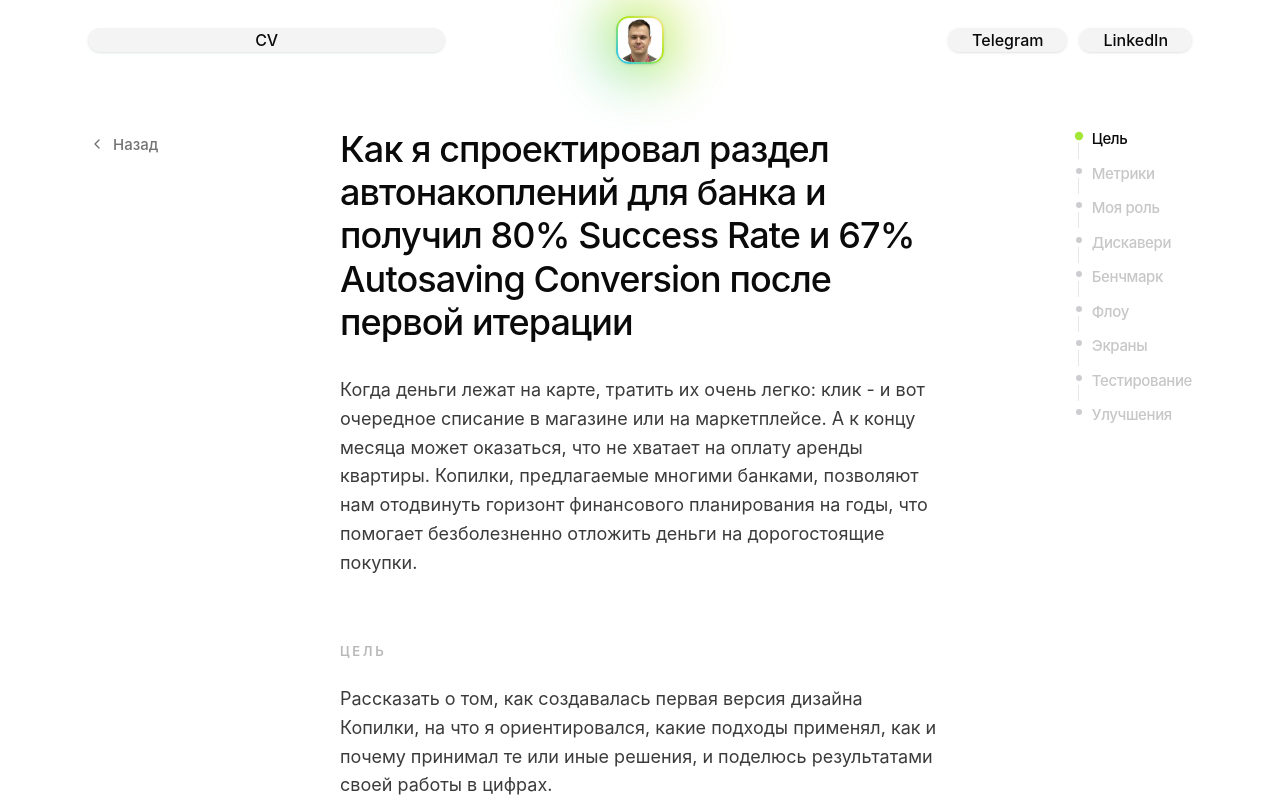
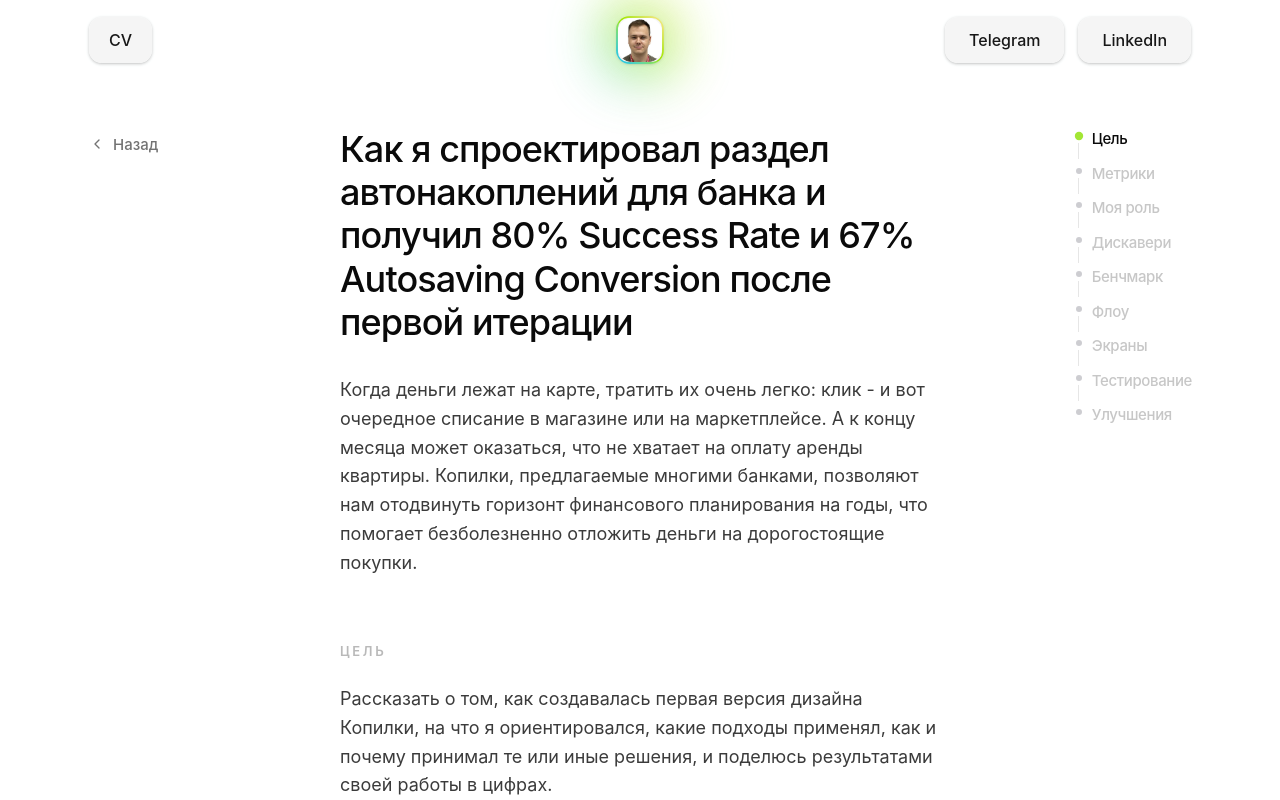
Before and after one commit to Patttar/mysite, a React (Vite) app: page /#/case in a window 1280 px wide. Shown: the top 800 px of the page. Built offline with nearby package versions, Linux system fonts and the light colour scheme.

Commit message:
revert: rollback to ea3939e (no sidebar, old header style)

```diff
--- a/src/pages/Case.tsx
+++ b/src/pages/Case.tsx
@@ -3,7 +3,7 @@ import { Button } from '@/components/ui/button';
 import { Avatar, AvatarFallback, AvatarImage } from '@/components/ui/avatar';
 import { motion, useMotionValue, useSpring, useTransform, useScroll, useMotionValueEvent, AnimatePresence } from 'framer-motion';
 import { useEffect, useState } from 'react';
-import { ChevronLeft } from 'lucide-react';
+import { ChevronLeft, Clock } from 'lucide-react';
 
 
 const BASE = import.meta.env.BASE_URL;
@@ -13,7 +13,7 @@ const cases = [
   { id: 2, title: 'Как я увеличил глубину заполнения профиля на 19% и неожиданно увеличил среднее время нахождения на странице на 40 секунд', banner: 'case-2/banner 2.jpg', year: '2025', category: 'Medtech' },
 ];
 
-const cvLink = "https://drive.google.com/file/d/16SvIEKFocc-TtIjtdFbAKn3X6EoyviGs/view?pli=1";
+const cvLink = "https://drive.google.com/file/d/1uA0-bED04z8XAIxBwQitAmk-YSQpC2HM/view?pli=1";
 
 const TelegramIcon = () => (
   <svg width="24" height="24" viewBox="0 0 24 24" fill="none" xmlns="http://www.w3.org/2000/svg" className="text-foreground">
@@ -21,41 +21,21 @@ const TelegramIcon = () => (
   </svg>
 );
 
+const LongTextIcon = () => (
+  <svg width="14" height="14" viewBox="0 0 24 24" fill="none" stroke="currentColor" strokeWidth="2.5" strokeLinecap="round" strokeLinejoin="round">
+    <line x1="3" y1="5" x2="21" y2="5" />
+    <line x1="3" y1="10" x2="21" y2="10" />
+    <line x1="3" y1="15" x2="21" y2="15" />
+    <line x1="3" y1="20" x2="21" y2="20" />
+  </svg>
+);
 
-const HeaderButton = ({ children, href, isSocial = false }: { children: React.ReactNode; href: string; isSocial?: boolean }) => {
-  const [isHovered, setIsHovered] = useState(false);
-
-  return (
-    <Button
-      variant="secondary"
-      asChild
-      className={`rounded-xl h-12 font-medium bg-secondary transition-all text-base shadow-sm flex items-center justify-center p-0 overflow-hidden relative border-none ${isSocial ? 'w-12 md:w-auto md:px-6' : 'px-5'}`}
-      onMouseEnter={() => setIsHovered(true)}
-      onMouseLeave={() => setIsHovered(false)}
-    >
-      <a href={href} target="_blank" rel="noreferrer" className="relative z-10 w-full h-full flex items-center justify-center">
-        <motion.div
-          className="absolute inset-0 z-[-1]"
-          animate={{
-            background: isHovered
-              ? "linear-gradient(225deg, #fde68a 0%, #a3e635 45%, #38bdf8 100%)"
-              : "rgba(244, 244, 245, 1)" // secondary color
-          }}
-          transition={{ duration: 0.2 }}
-        />
-        <motion.div
-          className="flex items-center justify-center gap-2 w-full h-full"
-          animate={{
-            color: isHovered ? "#ffffff" : "#09090b" // foreground color
-          }}
-          transition={{ duration: 0.2 }}
-        >
-          {children}
-        </motion.div>
-      </a>
-    </Button>
+const ShortTextIcon = () => (
+  <svg width="14" height="14" viewBox="0 0 24 24" fill="none" stroke="currentColor" strokeWidth="2.5" strokeLinecap="round" strokeLinejoin="round">
+    <line x1="3" y1="8" x2="21" y2="8" />
+    <line x1="3" y1="16" x2="21" y2="16" />
+  </svg>
 );
-};
 
 const LinkedinIcon = () => (
   <svg width="24" height="24" viewBox="0 0 24 24" fill="none" xmlns="http://www.w3.org/2000/svg" className="text-foreground fill-current">
@@ -115,6 +95,12 @@ export default function Case() {
     }
   }, []);
 
+  // Save toggle state
+  const handleToggleVersion = () => {
+    const newVal = !isShortVersion;
+    setIsShortVersion(newVal);
+    localStorage.setItem('case_short_version', String(newVal));
+  };
 
   useEffect(() => {
     window.scrollTo(0, 0);
@@ -199,9 +185,9 @@ export default function Case() {
       >
         <div className="grid grid-cols-3 items-center max-w-6xl mx-auto px-4 md:px-6 w-full gap-4">
           <div className="flex justify-start">
-            <HeaderButton href={cvLink}>
-              CV
-            </HeaderButton>
+            <Button variant="secondary" asChild className="rounded-xl px-5 h-12 font-medium bg-secondary hover:bg-secondary/80 transition-all text-base shadow-sm">
+              <a href={cvLink} target="_blank" rel="noreferrer">CV</a>
+            </Button>
           </div>
 
           <div className="flex justify-center items-center relative h-12">
@@ -260,14 +246,18 @@ export default function Case() {
           </div>
 
           <div className="flex justify-end gap-2 md:gap-3">
-            <HeaderButton href="https://t.me/Anton_3223" isSocial>
+            <Button variant="secondary" asChild className="rounded-xl h-12 w-12 md:w-auto md:px-6 font-medium bg-secondary hover:bg-secondary/80 transition-all text-base shadow-sm flex items-center justify-center p-0">
+              <a href="https://t.me/Anton_3223" target="_blank" rel="noreferrer">
                 <span className="hidden md:inline">Telegram</span>
                 <span className="md:hidden flex items-center justify-center"><TelegramIcon /></span>
-            </HeaderButton>
-            <HeaderButton href="https://www.linkedin.com/in/anton-karpuk-3a7727180/" isSocial>
+              </a>
+            </Button>
+            <Button variant="secondary" asChild className="rounded-xl h-12 w-12 md:w-auto md:px-6 font-medium bg-secondary hover:bg-secondary/80 transition-all text-base shadow-sm flex items-center justify-center p-0">
+              <a href="https://www.linkedin.com/in/anton-karpuk-3a7727180/" target="_blank" rel="noreferrer">
                 <span className="hidden md:inline">LinkedIn</span>
                 <span className="md:hidden flex items-center justify-center"><LinkedinIcon /></span>
-            </HeaderButton>
+              </a>
+            </Button>
           </div>
         </div>
       </motion.header>
--- a/src/pages/Home.tsx
+++ b/src/pages/Home.tsx
@@ -22,7 +22,7 @@ const shots = [
   { id: 7, title: 'projects', banner: 'ui-shots/projects.webp' },
 ];
 
-const cvLink = "https://drive.google.com/file/d/16SvIEKFocc-TtIjtdFbAKn3X6EoyviGs/view?pli=1";
+const cvLink = "https://drive.google.com/file/d/16SvIEKFocc-TtIjtdFbAKn3X6EoyviGs/view?usp=drive_link";
 
 const TelegramIcon = () => (
   <svg width="24" height="24" viewBox="0 0 24 24" fill="none" xmlns="http://www.w3.org/2000/svg" className="text-foreground">
@@ -58,41 +58,6 @@ const CaseArrowIcon = ({ isHovered }: { isHovered: boolean }) => (
     />
   </motion.svg>
 );
-
-const HeaderButton = ({ children, href, isSocial = false }: { children: React.ReactNode; href: string; isSocial?: boolean }) => {
-  const [isHovered, setIsHovered] = useState(false);
-
-  return (
-    <Button
-      variant="secondary"
-      asChild
-      className={`rounded-xl h-12 font-medium bg-secondary transition-all text-base shadow-sm flex items-center justify-center p-0 overflow-hidden relative border-none ${isSocial ? 'w-12 md:w-auto md:px-6' : 'px-5'}`}
-      onMouseEnter={() => setIsHovered(true)}
-      onMouseLeave={() => setIsHovered(false)}
-    >
-      <a href={href} target="_blank" rel="noreferrer" className="relative z-10 w-full h-full flex items-center justify-center">
-        <motion.div
-          className="absolute inset-0 z-[-1]"
-          animate={{
-            background: isHovered
-              ? "linear-gradient(225deg, #fde68a 0%, #a3e635 45%, #38bdf8 100%)"
-              : "rgba(244, 244, 245, 1)" // secondary color
-          }}
-          transition={{ duration: 0.2 }}
-        />
-        <motion.div
-          className="flex items-center justify-center gap-2 w-full h-full"
-          animate={{
-            color: isHovered ? "#ffffff" : "#09090b" // foreground color
-          }}
-          transition={{ duration: 0.2 }}
-        >
-          {children}
-        </motion.div>
-      </a>
-    </Button>
-  );
-};
 
 const CaseCard = ({ c, i }: { c: any; i: number }) => {
   const [isHovered, setIsHovered] = useState(false);
@@ -370,9 +335,9 @@ export default function Home() {
       >
         <div className="grid grid-cols-3 items-center max-w-6xl mx-auto px-4 md:px-6 w-full gap-4">
           <div className="flex justify-start">
-            <HeaderButton href={cvLink}>
-              CV
-            </HeaderButton>
+            <Button variant="secondary" asChild className="rounded-xl px-5 h-12 font-medium bg-secondary hover:bg-secondary/80 transition-all text-base shadow-sm">
+              <a href={cvLink} target="_blank" rel="noreferrer">CV</a>
+            </Button>
           </div>
 
           <div className="flex justify-center items-center relative h-12">
@@ -431,14 +396,18 @@ export default function Home() {
           </div>
 
           <div className="flex justify-end gap-2 md:gap-3">
-            <HeaderButton href="https://t.me/Anton_3223" isSocial>
-              <span className="hidden md:inline">Telegram</span>
-              <span className="md:hidden flex items-center justify-center"><TelegramIcon /></span>
-            </HeaderButton>
-            <HeaderButton href="https://www.linkedin.com/in/anton-karpuk-3a7727180/" isSocial>
-              <span className="hidden md:inline">LinkedIn</span>
-              <span className="md:hidden flex items-center justify-center"><LinkedinIcon /></span>
-            </HeaderButton>
+            <Button variant="secondary" asChild className="rounded-xl h-12 w-12 md:w-auto md:px-6 font-medium bg-secondary hover:bg-secondary/80 transition-all text-base shadow-sm flex items-center justify-center p-0">
+              <a href="https://t.me/Anton_3223" target="_blank" rel="noreferrer">
+                <span className="hidden md:inline">Telegram</span>
+                <span className="md:hidden flex items-center justify-center"><TelegramIcon /></span>
+              </a>
+            </Button>
+            <Button variant="secondary" asChild className="rounded-xl h-12 w-12 md:w-auto md:px-6 font-medium bg-secondary hover:bg-secondary/80 transition-all text-base shadow-sm flex items-center justify-center p-0">
+              <a href="https://www.linkedin.com/in/anton-karpuk-3a7727180/" target="_blank" rel="noreferrer">
+                <span className="hidden md:inline">LinkedIn</span>
+                <span className="md:hidden flex items-center justify-center"><LinkedinIcon /></span>
+              </a>
+            </Button>
           </div>
         </div>
       </motion.header>
```
Lines whose indentation alone changed are shown as unchanged.
